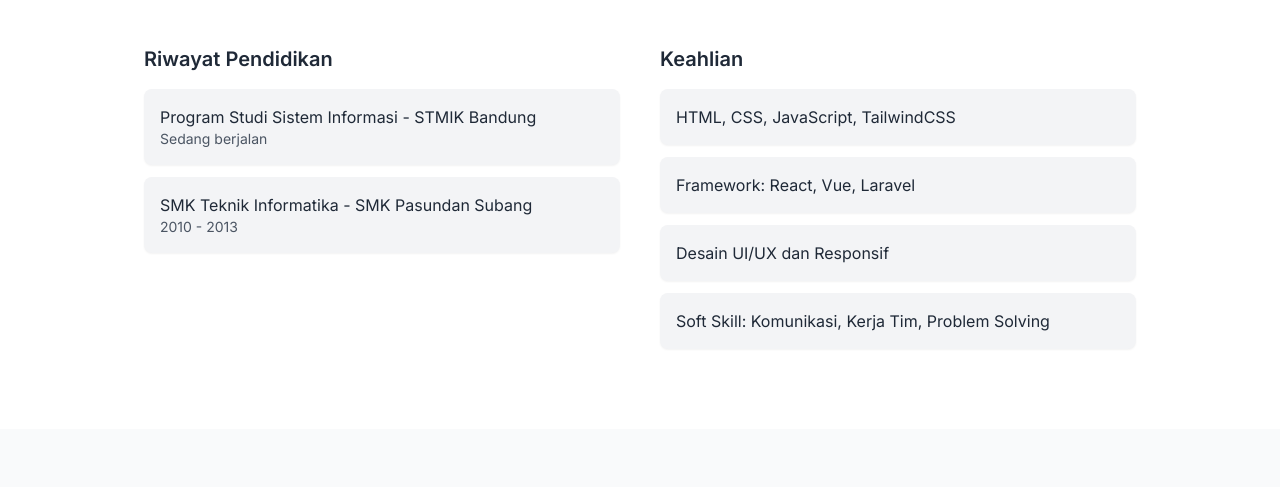
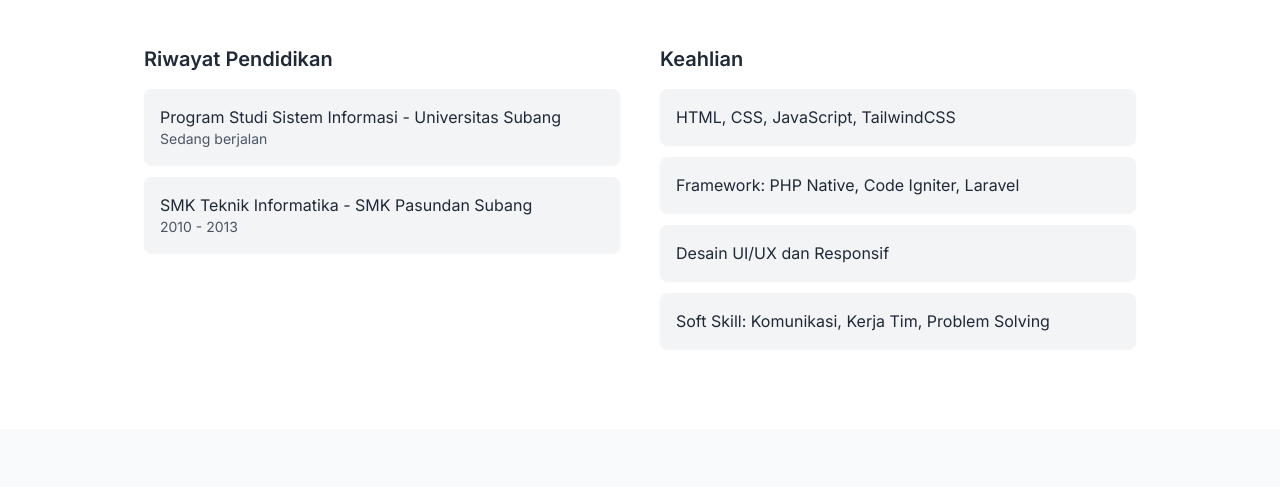
Before and after one commit to amadsgit/mamad-ahmad-portofolio, a plain HTML site: page index.html in a window 1280 px wide. Shown: the part 767-1254 px from the top of the page. Drawn offline with nearby package versions, Linux system fonts and the light colour scheme.

Commit message:
Update index.html

```diff
--- a/index.html
+++ b/index.html
@@ -136,7 +136,7 @@
       <h3 class="text-xl font-semibold text-gray-800 dark:text-white mb-4">Riwayat Pendidikan</h3>
       <ul class="space-y-3">
         <li class="bg-gray-100 dark:bg-gray-800 p-4 rounded-lg shadow-sm">
-          <p class="text-gray-800 dark:text-gray-100 font-medium">Program Studi Sistem Informasi - STMIK Bandung</p>
+          <p class="text-gray-800 dark:text-gray-100 font-medium">Program Studi Sistem Informasi - Universitas Subang</p>
           <p class="text-sm text-gray-600 dark:text-gray-400">Sedang berjalan</p>
         </li>
         <li class="bg-gray-100 dark:bg-gray-800 p-4 rounded-lg shadow-sm">
@@ -154,7 +154,7 @@
           HTML, CSS, JavaScript, TailwindCSS
         </li>
         <li class="bg-gray-100 dark:bg-gray-800 p-4 rounded-lg shadow-sm text-gray-800 dark:text-gray-100">
-          Framework: React, Vue, Laravel
+          Framework: PHP Native, Code Igniter, Laravel
         </li>
         <li class="bg-gray-100 dark:bg-gray-800 p-4 rounded-lg shadow-sm text-gray-800 dark:text-gray-100">
           Desain UI/UX dan Responsif
@@ -224,38 +224,8 @@
   </div>
 </section>
 
-  <!-- Testimoni -->
-<!--   <section id="testimoni" class="py-20 bg-white dark:bg-gray-900">
-    <div class="max-w-6xl mx-auto px-4">
-      <h2 class="text-3xl font-bold text-center mb-10">Testimoni</h2>
-      <div class="grid md:grid-cols-3 gap-6">
-        <div class="bg-gray-100 dark:bg-gray-800 p-6 rounded-lg shadow-md">
-          <p class="text-gray-700 dark:text-gray-300 italic">“Mamad Ahmad sangat profesional dan hasil kerjanya memuaskan.”</p>
-          <div class="mt-4">
-            <h4 class="font-semibold text-blue-600 dark:text-blue-400">Pak Asep</h4>
-            <span class="text-sm text-gray-500 dark:text-gray-400">Kepala Desa Kedung Kencana</span>
-          </div>
-        </div>
-        <div class="bg-gray-100 dark:bg-gray-800 p-6 rounded-lg shadow-md">
-          <p class="text-gray-700 dark:text-gray-300 italic">“Dashboard kesehatan yang dibuat Mamad Ahmad sangat membantu kami.”</p>
-          <div class="mt-4">
-            <h4 class="font-semibold text-blue-600 dark:text-blue-400">Bu Rina</h4>
-            <span class="text-sm text-gray-500 dark:text-gray-400">Kepala Puskesmas Cikalapa</span>
-          </div>
-        </div>
-        <div class="bg-gray-100 dark:bg-gray-800 p-6 rounded-lg shadow-md">
-          <p class="text-gray-700 dark:text-gray-300 italic">“Toko online buatan Mamad Ahmad sangat responsif dan laris manis!”</p>
-          <div class="mt-4">
-            <h4 class="font-semibold text-blue-600 dark:text-blue-400">Kang Ujang</h4>
-            <span class="text-sm text-gray-500 dark:text-gray-400">Pemilik UMKM Subang</span>
-          </div>
-        </div>
-      </div>
-    </div>
-  </section>
- -->
 <!-- Testimoni -->
-<section id="testimoni" class="py-20 bg-white dark:bg-gray-900">
+<!-- <section id="testimoni" class="py-20 bg-white dark:bg-gray-900">
   <div class="max-w-6xl mx-auto px-4">
     <h2 class="text-3xl font-bold text-center mb-10">Testimoni</h2>
     <div class="swiper testimonial-swiper">
@@ -285,7 +255,7 @@
       <div class="swiper-pagination mt-6"></div>
     </div>
   </div>
-</section>
+</section> -->
 
   <!-- Kontak -->
   <section id="contact" class="py-20 fade-in">
```
